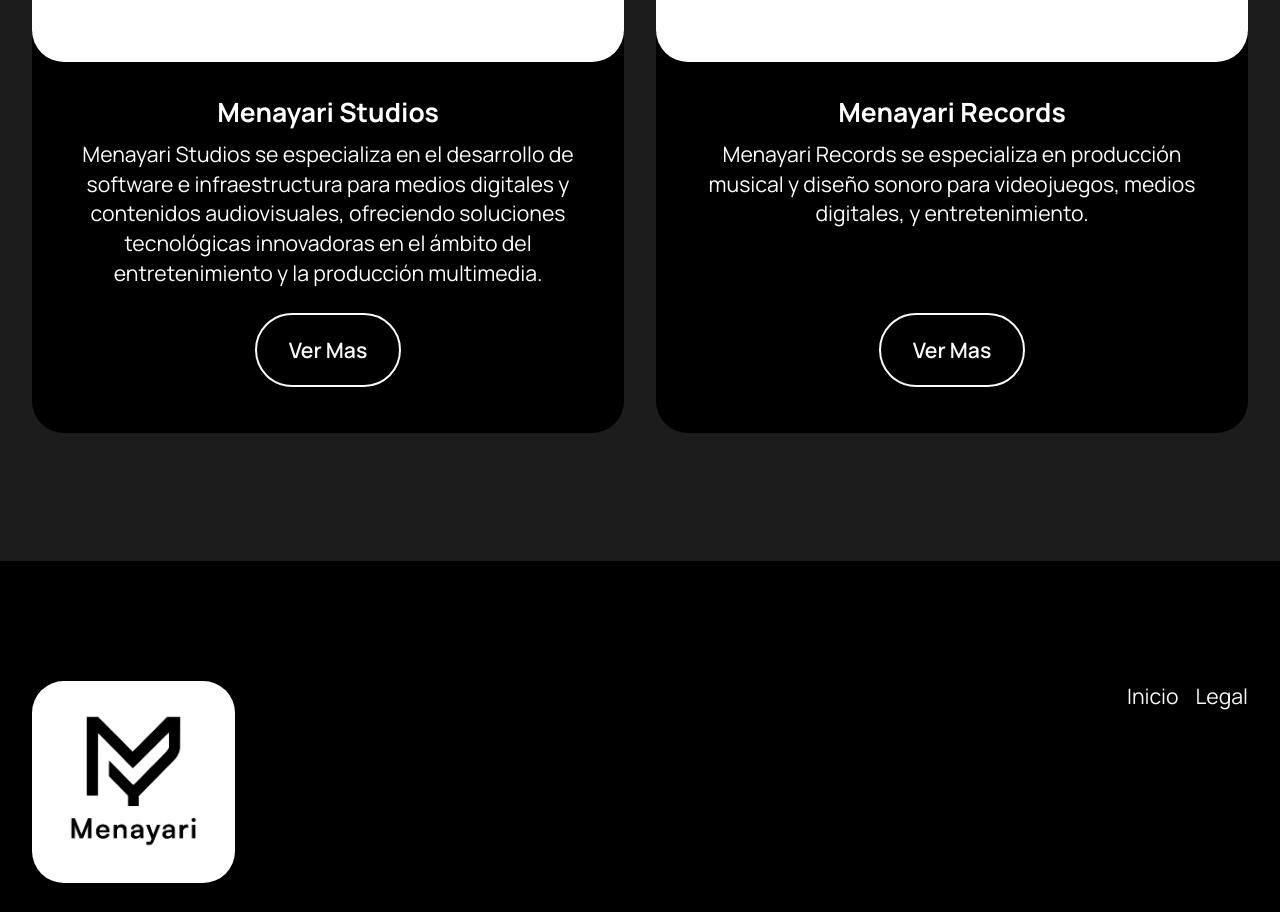
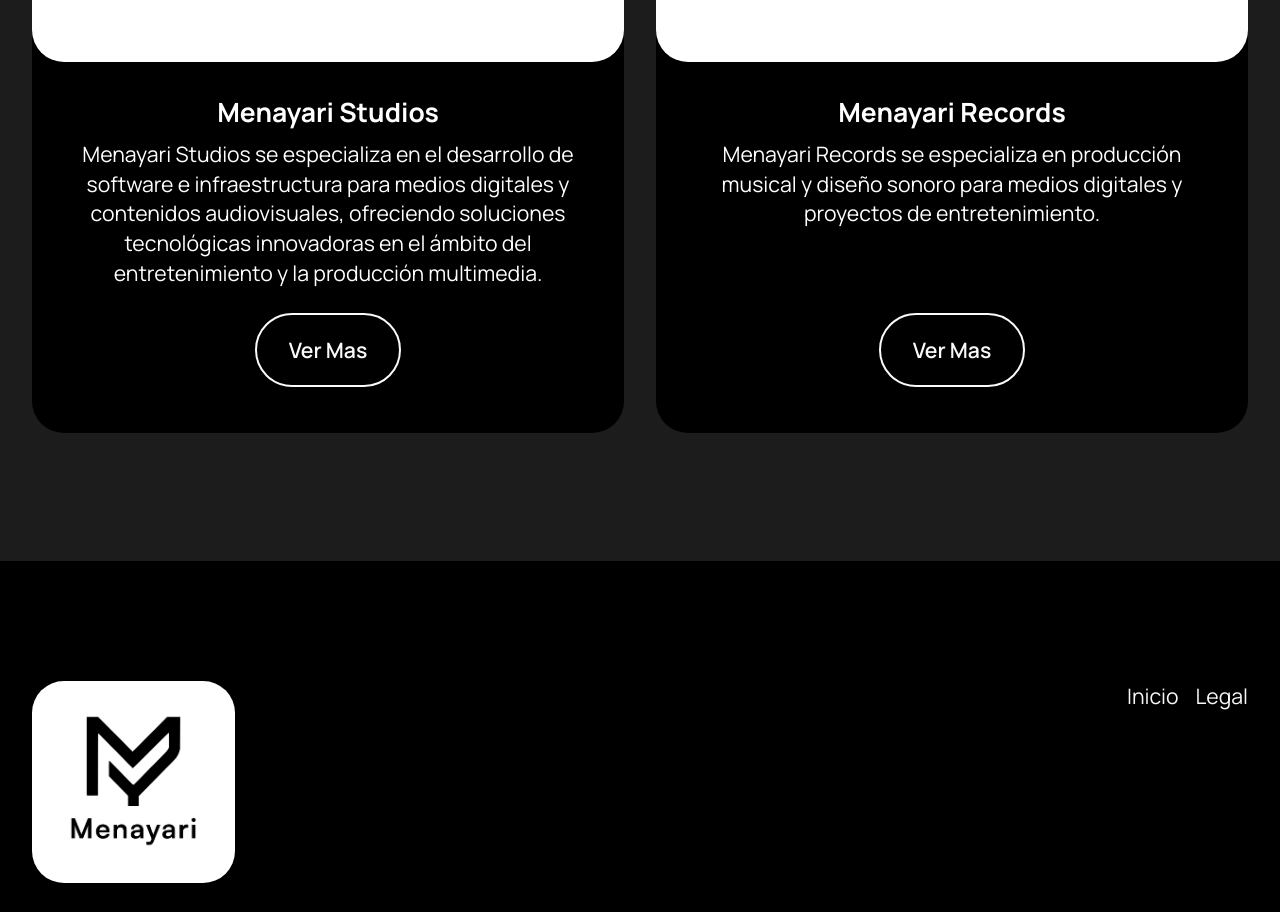
Before and after one commit to J4vi3rAb3l/47fe2476-4164-4860-90ae-fa0ba491f3cd, a plain HTML site: page index.html in a window 1280 px wide. Shown: the part 3740-4652 px from the top of the page. Drawn offline with Linux system fonts and the light colour scheme; files whose address does not match are found by name.

Commit message:
Update index.html

```diff
--- a/index.html
+++ b/index.html
@@ -211,7 +211,7 @@
 						<h5 class="item-title mbr-fonts-style display-5">
 							<strong>Menayari Records</strong></h5>
 						<p class="mbr-text mbr-fonts-style display-7">
-							Menayari Records se especializa en producción musical y diseño sonoro para videojuegos, medios digitales, y entretenimiento.<br>
+							Menayari Records se especializa en producción musical y diseño sonoro para medios digitales y proyectos de entretenimiento.<br>
 						</p>
 						<div class="mbr-section-btn item-footer"><a href="https://www.menayari.com/MenayariRecords" class="btn item-btn btn-white-outline display-7">Ver Mas</a></div>
 					</div>
```
